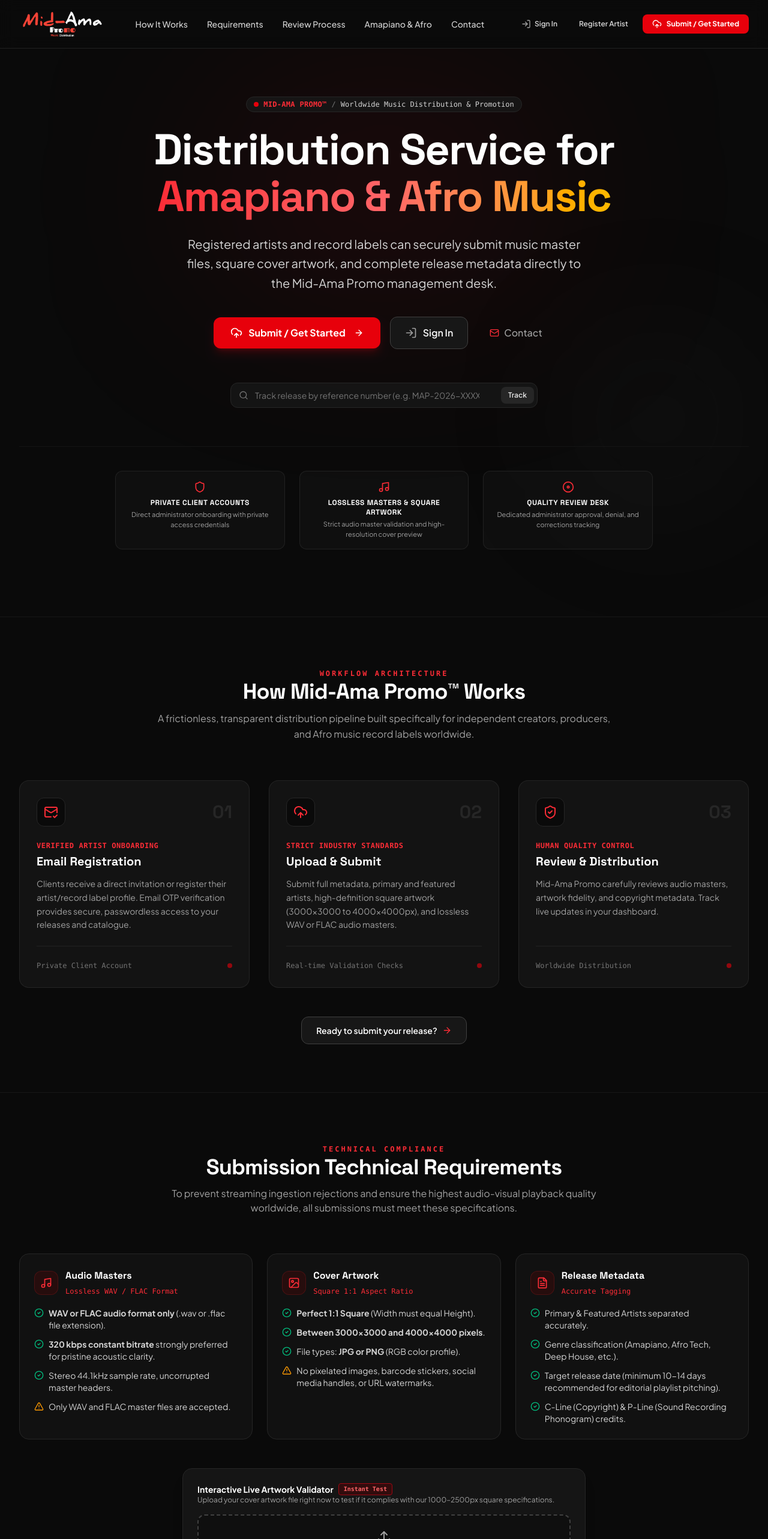
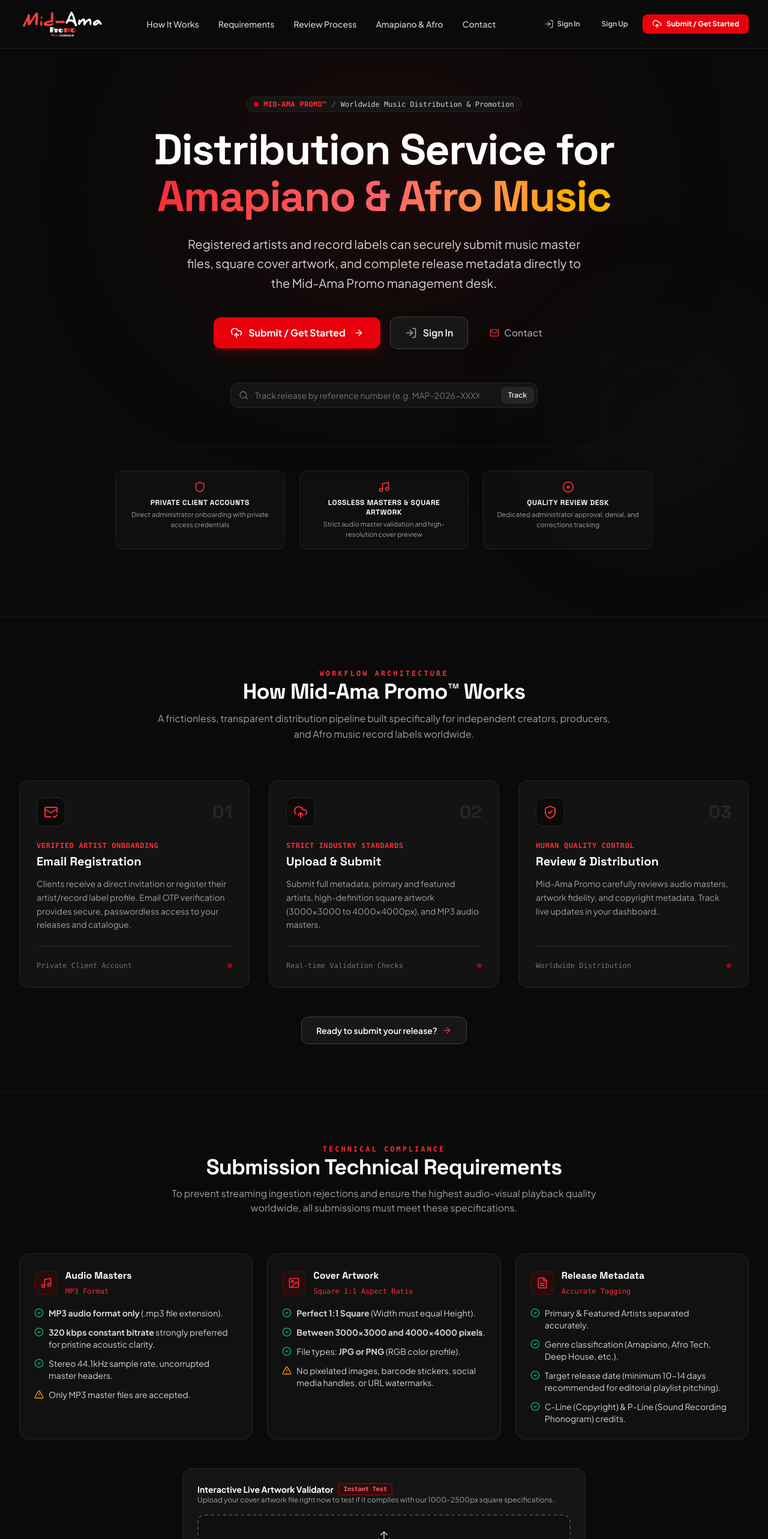
Before and after one commit to midama-promo/mid-ama-promo, a React (Vite) app: page / in a window 1280 px wide. Shown: the top 2566 px of the page at 60% size. Built offline with nearby package versions, Linux system fonts and the light colour scheme; no server answers.

Commit message:
Update Distro portal for MP3 uploads and public signup

```diff
--- a/src/components/admin/CatalogueEntryModal.tsx
+++ b/src/components/admin/CatalogueEntryModal.tsx
@@ -206,7 +206,7 @@ export const CatalogueEntryModal: React.FC<CatalogueEntryModalProps> = ({
 
           <section className="grid grid-cols-1 md:grid-cols-3 gap-4">
             <label className="space-y-2"><span className="label">Cover Artwork</span><div className="filebox"><ImageIcon className="w-4 h-4" /><input type="file" accept="image/jpeg,image/png" onChange={e => setArtwork(e.target.files?.[0] || null)} />{artwork?.name || (entry?.artworkFilename ? `Current: ${entry.artworkFilename}` : 'Choose image')}</div></label>
-            <label className="space-y-2"><span className="label">Master WAV / FLAC</span><div className="filebox"><Music2 className="w-4 h-4" /><input type="file" accept="audio/wav,audio/flac,.wav,.flac" onChange={e => setTrack(e.target.files?.[0] || null)} />{track?.name || (entry?.tracks?.[0]?.filename ? `Current: ${entry.tracks[0].filename}` : 'Choose WAV / FLAC')}</div></label>
+            <label className="space-y-2"><span className="label">Master MP3</span><div className="filebox"><Music2 className="w-4 h-4" /><input type="file" accept="audio/mpeg,audio/mp3,.mp3" onChange={e => setTrack(e.target.files?.[0] || null)} />{track?.name || (entry?.tracks?.[0]?.filename ? `Current: ${entry.tracks[0].filename}` : 'Choose MP3')}</div></label>
             <label className="space-y-2"><span className="label">Supporting Document</span><div className="filebox"><UploadCloud className="w-4 h-4" /><input type="file" accept=".pdf,.doc,.docx,.txt,.csv,.rtf" onChange={e => setDocument(e.target.files?.[0] || null)} />{document?.name || 'Optional document'}</div></label>
           </section>
 
--- a/src/components/common/AudioPlayer.tsx
+++ b/src/components/common/AudioPlayer.tsx
@@ -218,7 +218,7 @@ export const AudioPlayer: React.FC<AudioPlayerProps> = ({
               </>
             )}
           </button>
-          <span className="text-[11px] text-neutral-400 font-mono ml-2">Lossless WAV / FLAC</span>
+          <span className="text-[11px] text-neutral-400 font-mono ml-2">MP3</span>
         </div>
 
         {/* Volume */}
--- a/src/components/public/Footer.tsx
+++ b/src/components/public/Footer.tsx
@@ -104,7 +104,7 @@ export const Footer: React.FC<FooterProps> = ({
                       <span>Sign In</span>
                     </button>
                   </li>
-                  {onOpenRegister && <li><button onClick={onOpenRegister} className="hover:text-white transition-colors">Register Artist</button></li>}
+                  {onOpenRegister && <li><button onClick={onOpenRegister} className="hover:text-white transition-colors">Sign Up</button></li>}
                   <li>
                     <button onClick={onOpenGetStarted} className="text-red-400 hover:text-red-300 font-semibold transition-colors">
                       Submit / Get Started
@@ -126,7 +126,7 @@ export const Footer: React.FC<FooterProps> = ({
               Compliance
             </h4>
             <p className="text-[11px] text-neutral-400 leading-normal">
-              Audio: Lossless WAV or FLAC masters only.
+              Audio: MP3 masters only.
             </p>
             <p className="text-[11px] text-neutral-400 leading-normal">
               Artwork: 3000×3000 to 4000×4000 pixels square JPG/PNG.
--- a/src/components/public/HowItWorks.tsx
+++ b/src/components/public/HowItWorks.tsx
@@ -22,7 +22,7 @@ export const HowItWorks: React.FC<HowItWorksProps> = ({ onOpenGetStarted }) => {
       title: 'Upload & Submit',
       subtitle: 'Strict Industry Standards',
       description:
-        'Submit full metadata, primary and featured artists, high-definition square artwork (3000×3000 to 4000×4000px), and lossless WAV or FLAC audio masters.',
+        'Submit full metadata, primary and featured artists, high-definition square artwork (3000×3000 to 4000×4000px), and MP3 audio masters.',
       highlight: 'Real-time Validation Checks',
     },
     {
--- a/src/components/public/Navbar.tsx
+++ b/src/components/public/Navbar.tsx
@@ -133,7 +133,7 @@ export const Navbar: React.FC<NavbarProps> = ({
                 </button>
 
                 {onOpenRegister && (
-                  <button onClick={onOpenRegister} className="flex items-center gap-1.5 px-3 py-2 text-xs font-semibold text-neutral-300 hover:text-white transition-colors">Register Artist</button>
+                  <button onClick={onOpenRegister} className="flex items-center gap-1.5 px-3 py-2 text-xs font-semibold text-neutral-300 hover:text-white transition-colors">Sign Up</button>
                 )}
 
                 <button
@@ -234,7 +234,7 @@ export const Navbar: React.FC<NavbarProps> = ({
                 </button>
                 {onOpenRegister && (
                   <button onClick={() => { setMobileMenuOpen(false); onOpenRegister(); }} className="w-full flex items-center justify-center gap-2 px-4 py-2 bg-neutral-950 border border-neutral-800 text-neutral-300 hover:text-white rounded-lg text-xs font-semibold">
-                    Register Artist
+                    Sign Up
                   </button>
                 )}
                 <button
--- a/src/components/public/Requirements.tsx
+++ b/src/components/public/Requirements.tsx
@@ -62,14 +62,14 @@ export const Requirements: React.FC = () => {
                 <h3 className="text-base font-bold text-white font-['Space_Grotesk']">
                   Audio Masters
                 </h3>
-                <span className="text-xs font-mono text-red-500">Lossless WAV / FLAC Format</span>
+                <span className="text-xs font-mono text-red-500">MP3 Format</span>
               </div>
             </div>
 
             <ul className="space-y-3 text-xs sm:text-sm text-neutral-300">
               <li className="flex items-start gap-2">
                 <CheckCircle2 className="w-4 h-4 text-emerald-500 shrink-0 mt-0.5" />
-                <span><strong>WAV or FLAC audio format only</strong> (.wav or .flac file extension).</span>
+                <span><strong>MP3 audio format only</strong> (.mp3 file extension).</span>
               </li>
               <li className="flex items-start gap-2">
                 <CheckCircle2 className="w-4 h-4 text-emerald-500 shrink-0 mt-0.5" />
@@ -81,7 +81,7 @@ export const Requirements: React.FC = () => {
               </li>
               <li className="flex items-start gap-2">
                 <AlertTriangle className="w-4 h-4 text-amber-500 shrink-0 mt-0.5" />
-                <span>Only WAV and FLAC master files are accepted.</span>
+                <span>Only MP3 master files are accepted.</span>
               </li>
             </ul>
           </div>
```
Also changed, not shown: src/components/client/UploadReleaseModal.tsx (+18 -19 lines), 1 other file (tests, documents, lock files or other folders).
